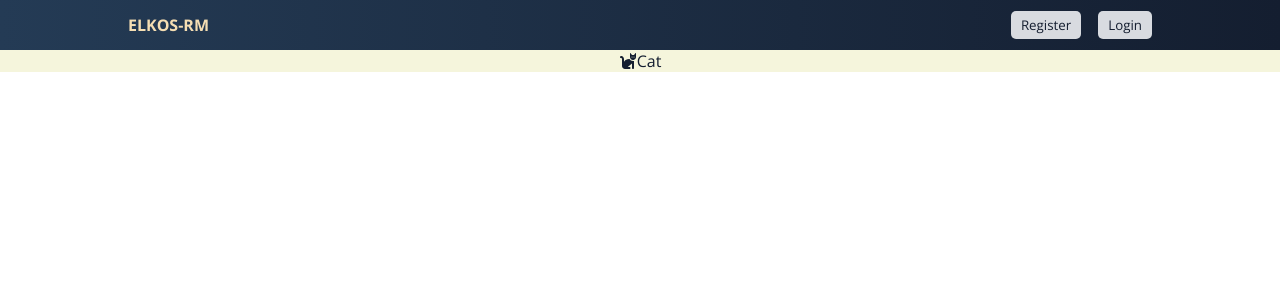
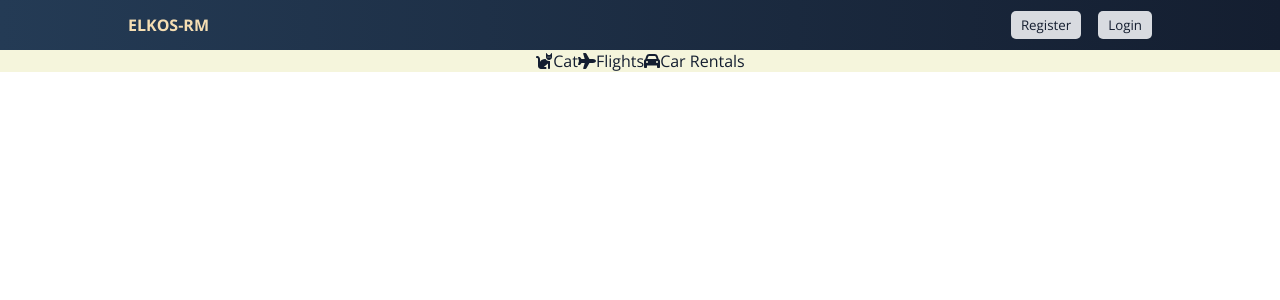
Before and after one commit to demetgas/hotel-reservation-fe, a React (Create React App) app: page / in a window 1280 px wide. Shown: the top 300 px of the page. Built offline with nearby package versions, Linux system fonts and the light colour scheme.

Commit message:
Update Header.jsx

```diff
--- a/src/components/header/Header.jsx
+++ b/src/components/header/Header.jsx
@@ -1,13 +1,17 @@
 import "./header.css";
-import {faCat} from "@fortawesome/free-solid-svg-icons"
-import {FontAwesomeIcon} from "@fortawesome/react-fontawesome"
+import { faCar, faCat, faPlane } from "@fortawesome/free-solid-svg-icons";
+import { FontAwesomeIcon } from "@fortawesome/react-fontawesome";
 const Header = () => {
   return (
     <div className="header">
       <div className="headerList">
         <div className="headerListItem">
-        <FontAwesomeIcon icon={faCat} />
-        <span>Cat</span>
+          <FontAwesomeIcon icon={faCat} />
+          <span>Cat</span>
+          <FontAwesomeIcon icon={faPlane} />
+          <span>Flights</span>
+          <FontAwesomeIcon icon={faCar} />
+          <span>Car Rentals</span>
         </div>
       </div>
     </div>
```
